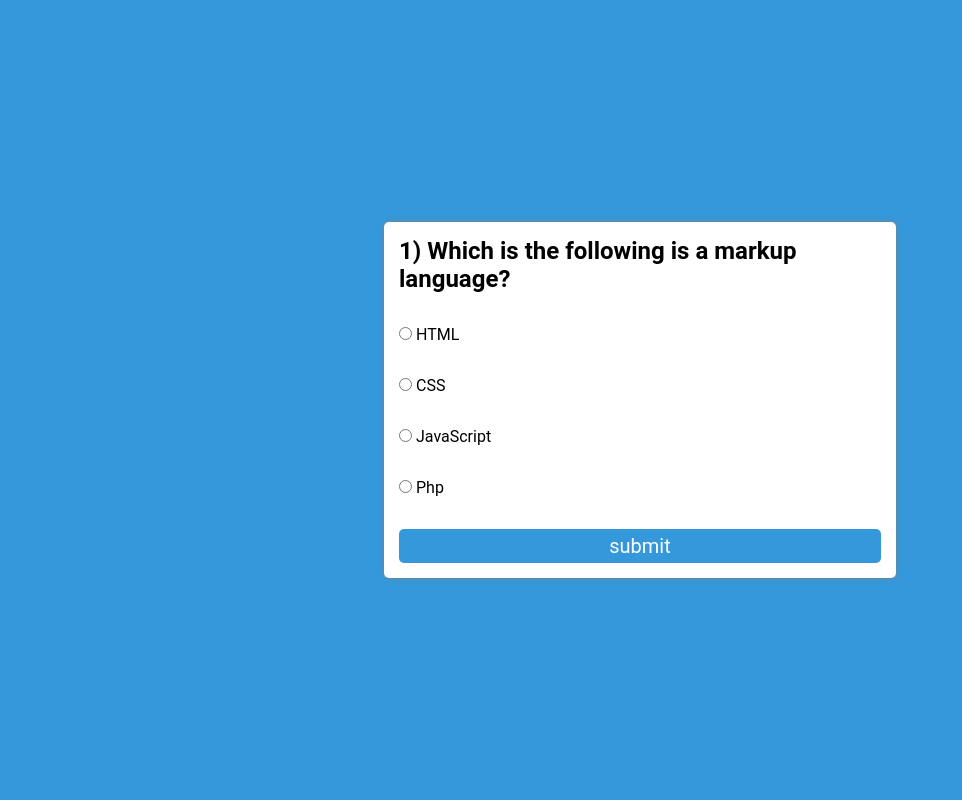
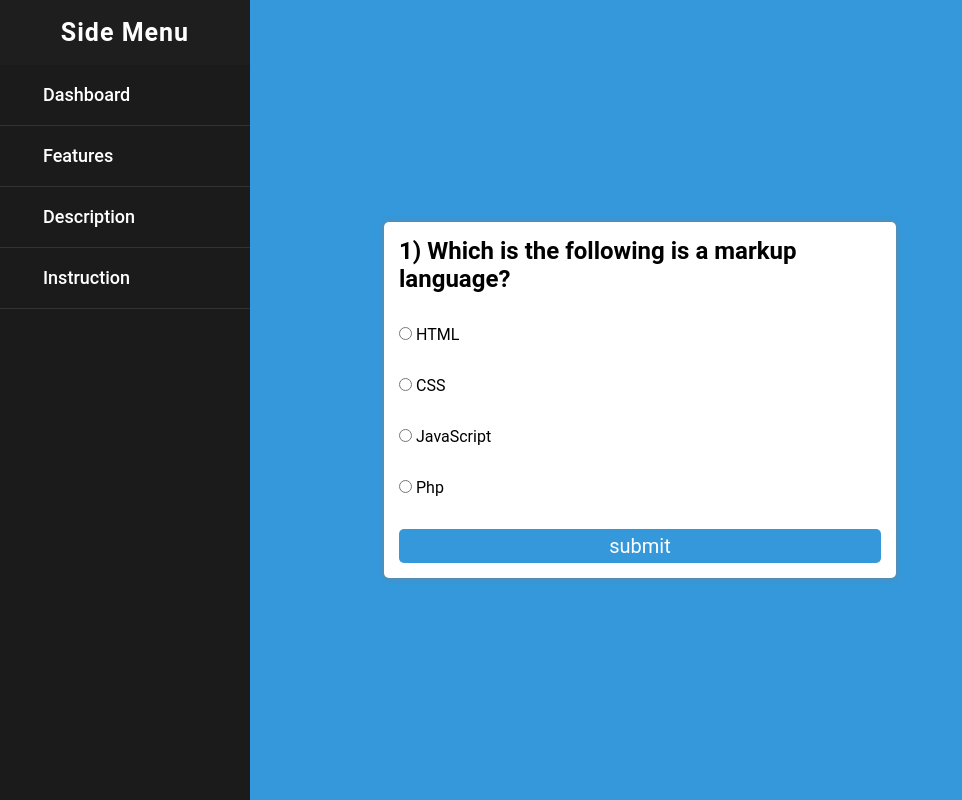
Before and after one commit to NishantkumarABES/bootcampProject-3.github.io, a plain HTML site: page index.html in a window 1280 px wide. Shown: the whole page, without its empty margins (0-962 px from the left). Drawn offline with nearby package versions, Linux system fonts and the light colour scheme.

Commit message:
changes#

```diff
--- a/index.html
+++ b/index.html
@@ -6,12 +6,32 @@
     <meta name="viewport" content="width=device-width, initial-scale=1.0">
     <title>Document</title>
     <link rel="stylesheet" href="style.css">
-
+    <script src="https://code.jquery.com/jquery-3.6.1.js"></script>
+    <script src="https://kit.fontawesome.com/1bc2ad2a40.js" crossorigin="anonymous"></script>
 </head>
 <body>
-    <div class="nav">
+    <nav class="sidebar">
+        <div class="text">Side Menu</div>
+        <ul>
+            <li><a href="#">Dashboard</a></li>
+            <li>
+                <a href="#">Features
 
-    </div>
+                </a>
+
+                <ul>
+                    <li><a href="#">Pages</a></li>
+                    <li><a href="#">Elements</a></li>
+                </ul>
+            </li>
+            <li>
+                <a href="#">Description</a>
+            </li>
+            <li>
+                <a href="#">Instruction</a>
+            </li>
+        </ul>
+    </nav>
     <div class="main">
         <div id="box">
             <h2 id="quesBox">This the dummy question.</h2>
--- a/style.css
+++ b/style.css
@@ -6,6 +6,62 @@
 }
 body{
     background-color: #3498db;
+}
+.sidebar{
+    position: fixed;
+    width: 250px;
+    height: 100%;
+    left: 0;
+    background: #1b1b1b;
+}
+.sidebar .text{
+    color: white;
+    font-size: 25px;
+    font-weight: 600;
+    line-height: 65px;
+    text-align: center;
+    background: #1e1e1e;
+    letter-spacing: 1px;
+}
+nav ul{
+    background: #1b1b1b;
+    height: 100%;
+    width: 100%;
+    list-style: none;
+}
+nav ul li{
+    line-height: 60px;
+    border-bottom: 1px solid rgba(255,255,255,0.1);
+}
+nav ul li a{
+    position: relative;
+    color: white;
+    text-decoration: none;
+    font-size: 18px;
+    padding-left: 40px;
+    font-weight: 500;
+    display: block;
+    width: 100%;
+    border-left: 3px solid transparent;
+}
+nav ul li a:hover{
+    color: cyan;
+    background: #1e1e1e;
+    border-left-color: cyan;
+}
+nav ul ul{
+    position: static;
+    display: none;
+}
+nav ul ul li{
+    line-height: 42px;
+    border-bottom: none;
+}
+nav ul ul li a{
+    font-size: 17px;
+    color: #e6e6e6;
+    padding-left: 80px;
+
 }
 
 .main{
```
Also changed, not shown: menu-burger.png (added).
